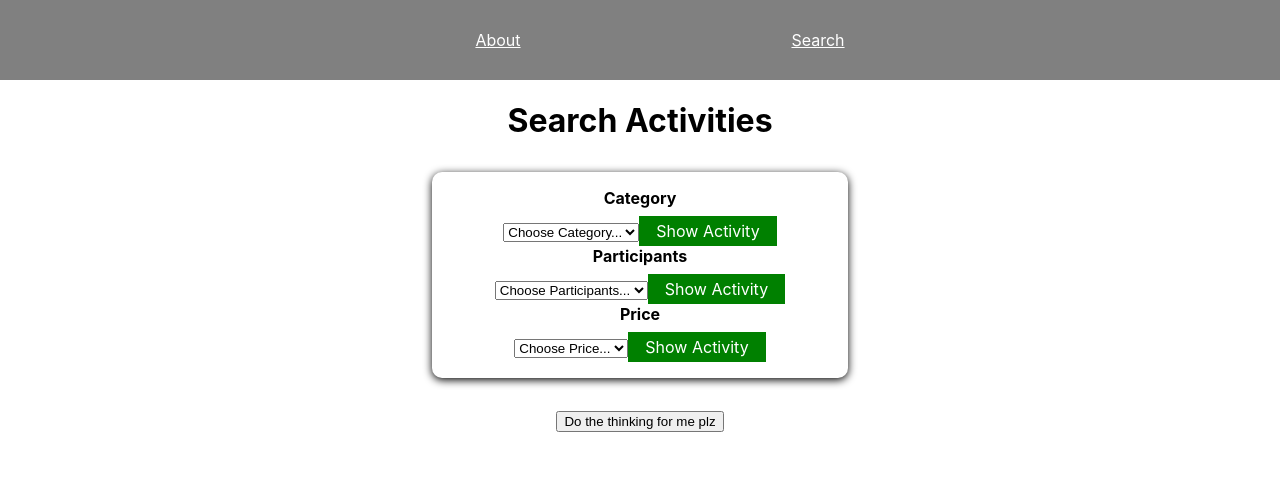
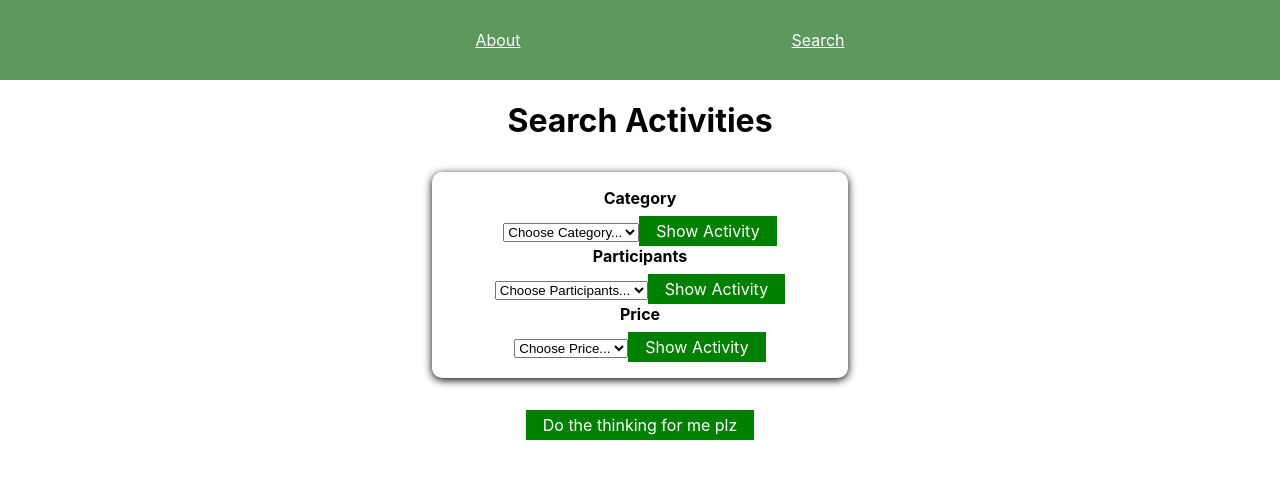
Before and after one commit to jordanshardy/activity-app, a React (Create React App) app: page / in a window 1280 px wide. Shown: the top 478 px of the page. Built offline with nearby package versions, Linux system fonts and the light colour scheme.

Commit message:
Add styling on card, change nav background color

```diff
--- a/src/Components/Nav.module.css
+++ b/src/Components/Nav.module.css
@@ -3,7 +3,7 @@ nav {
    justify-content: space-around;
    align-items: center;
    min-height: 10vh;
-   background: grey;
+   background: rgb(93, 152, 93);
    color: white;
 }
 
--- a/src/Components/RandomActivityGenerator.js
+++ b/src/Components/RandomActivityGenerator.js
@@ -1,5 +1,6 @@
 import React, { useState } from "react";
-
+import Card from './UI/Card'
+import Button from './UI/Button'
 const RandomActivityGenerator = () => {
    const [randomActivity, setRandomActivity] = useState("");
    const [randomActivityParticipants, setRandomActivityParticipants] =
@@ -37,7 +38,12 @@ const RandomActivityGenerator = () => {
 
    return (
       <>
-         <button onClick={resultHandler}>Do the thinking for me plz</button>
+         <Button onClick={resultHandler}>Do the thinking for me plz</Button>
+         <div style={{
+            width: '50%',
+            margin: 'auto'
+         }}>
+         <Card >
             {randomActivity && (
                <p>
                   <strong>Activity:</strong> {randomActivity}
@@ -53,6 +59,8 @@ const RandomActivityGenerator = () => {
                   <strong>Price:</strong> {randomActivityPrice}
                </p>
             )}
+         </Card>
+         </div>
       </>
    );
 };
```
Also changed, not shown: 1 other file (tests, documents, lock files or other folders). Lines whose indentation alone changed are shown as unchanged.
